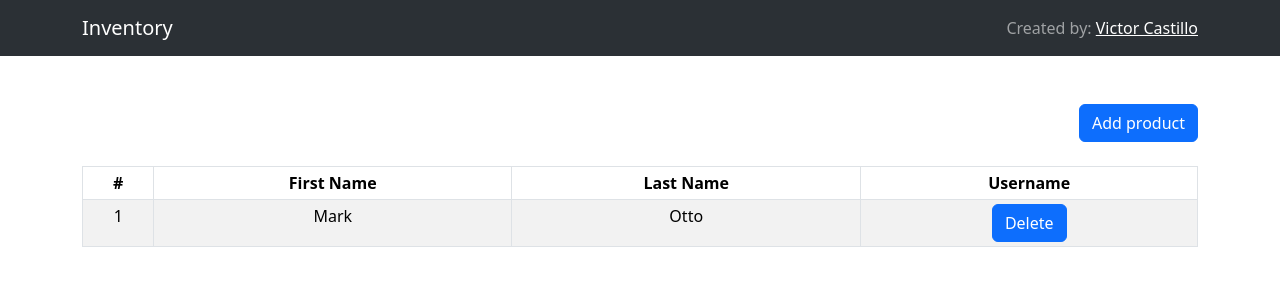
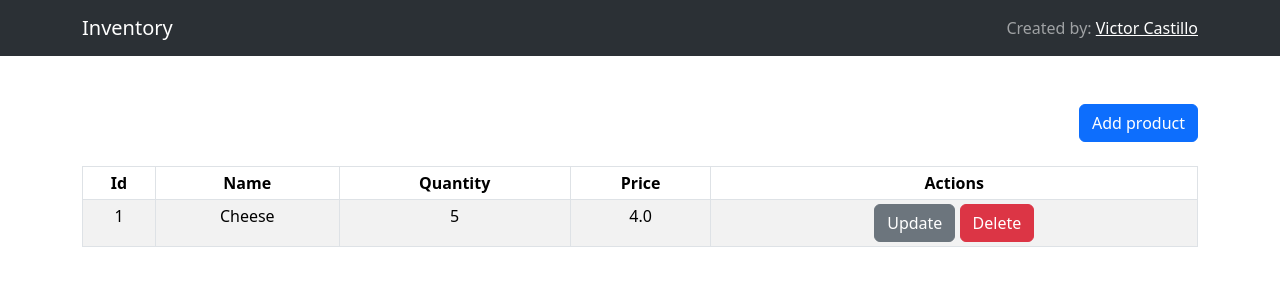
Before and after one commit to victorcastillo97/victordev.yt, a React (Create React App) app in the folder app_react/: page / in a window 1280 px wide. Shown: the top 300 px of the page. Built offline with nearby package versions, Linux system fonts and the light colour scheme.

Commit message:
modal.update.complete

```diff
--- a/app_react/src/components/ActionBar.js
+++ b/app_react/src/components/ActionBar.js
@@ -2,11 +2,11 @@ import React from "react";
 import {Button, Container} from 'react-bootstrap';
 
 export default function ActionBar(props){
-    const {openModalForm} = props
+    const {openModalAddProduct} = props
     return(
         <Container className="d-flex mt-5">
             <div className="ms-auto">
-                <Button variant="primary" onClick={openModalForm}>Add product</Button>
+                <Button variant="primary" onClick={openModalAddProduct}>Add product</Button>
             </div>
         </Container>
     );
--- a/app_react/src/components/ModalForm.js
+++ b/app_react/src/components/ModalForm.js
@@ -20,7 +20,6 @@ export default function ModalForm(props) {
         </Modal.Header>
         <Form>
             <Modal.Body>
-
                 <Form.Group as={Row} className="mb-3" controlId="formHorizontalEmail">
                     <Form.Label column sm={2}> Name </Form.Label>
                     <Col sm={10}>
@@ -29,14 +28,14 @@ export default function ModalForm(props) {
                 </Form.Group>
 
                 <Form.Group as={Row} className="mb-3" controlId="formHorizontalEmail">
-                    <Form.Label column sm={2}> Cantidad </Form.Label>
+                    <Form.Label column sm={2}> Quantity </Form.Label>
                     <Col sm={10}>
                         <Form.Control type="number" placeholder="Name of product" />
                     </Col>
                 </Form.Group>
 
                 <Form.Group as={Row} className="mb-3" controlId="formHorizontalEmail">
-                    <Form.Label column sm={2}> Precio </Form.Label>
+                    <Form.Label column sm={2}> Price </Form.Label>
                     <Col sm={10}>
                         <Form.Control type="number" placeholder="Name of product" />
                     </Col>
--- a/app_react/src/components/ProductTable.js
+++ b/app_react/src/components/ProductTable.js
@@ -2,28 +2,29 @@ import React from "react";
 import {Table,Container,Button } from 'react-bootstrap';
 
 export default function ProductTable(props) {
-  const {openModalDelete} = props;
+  const {openModalDelete, openModalUpdateProduct} = props;
 
   return (
     <Container className="mt-4">
       <Table striped bordered hover size="sm">
         <thead>
           <tr>
-            <th>#</th>
-            <th>First Name</th>
-            <th>Last Name</th>
-            <th>Username</th>
+            <th>Id</th>
+            <th>Name</th>
+            <th>Quantity</th>
+            <th>Price</th>
+            <th>Actions</th>
           </tr>
         </thead>
         <tbody>
           <tr>
             <td>1</td>
-            <td>Mark</td>
-            <td>Otto</td>
+            <td>Cheese</td>
+            <td>5</td>
+            <td>4.0</td>
             <td>
-              <Button variant="primary" onClick={openModalDelete}>
-                Delete
-              </Button>
+              <Button variant="secondary" onClick={openModalUpdateProduct}>Update</Button>{' '}
+              <Button variant="danger" onClick={openModalDelete}>Delete</Button>
             </td>
           </tr>
         </tbody>
--- a/app_react/src/pages/Main.js
+++ b/app_react/src/pages/Main.js
@@ -1,4 +1,4 @@
-import React, { useEffect, useState }  from "react";
+import React, { useState }  from "react";
 import Header from '../components/Header';
 import ActionBar from '../components/ActionBar'
 import ProductTable from '../components/ProductTable'
@@ -7,15 +7,17 @@ import ModalForm from '../components/ModalForm'
 
 export default function Main(){
     const [showModalDelete, setShowModalDelete] = useState(false);
-    const [showModalForm, setShowModalForm] = useState(false);
+    const [showModalAddProduct, setShowModalAddProduct] = useState(false);
+    const [showModalUpdateProduct, setShowModalUpdateProduct] = useState(false);
 
     return(
         <>
             <Header/>
-            <ActionBar openModalForm={()=>setShowModalForm(true)}/>
-            <ProductTable openModalDelete={() => setShowModalDelete(true)}/>
+            <ActionBar openModalAddProduct={()=>setShowModalAddProduct(true)}/>
+            <ProductTable openModalUpdateProduct={()=>setShowModalUpdateProduct(true)} openModalDelete={() => setShowModalDelete(true)}/>
             <ModalConfirmation show={showModalDelete} onHide={() => setShowModalDelete(false)}/>
-            <ModalForm show={showModalForm} onHide={() => setShowModalForm(false)}/>
+            <ModalForm show={showModalAddProduct} onHide={() => setShowModalAddProduct(false)}/>
+            <ModalForm show={showModalUpdateProduct} onHide={() => setShowModalUpdateProduct(false)}/>
         </>
     )
 }
```
